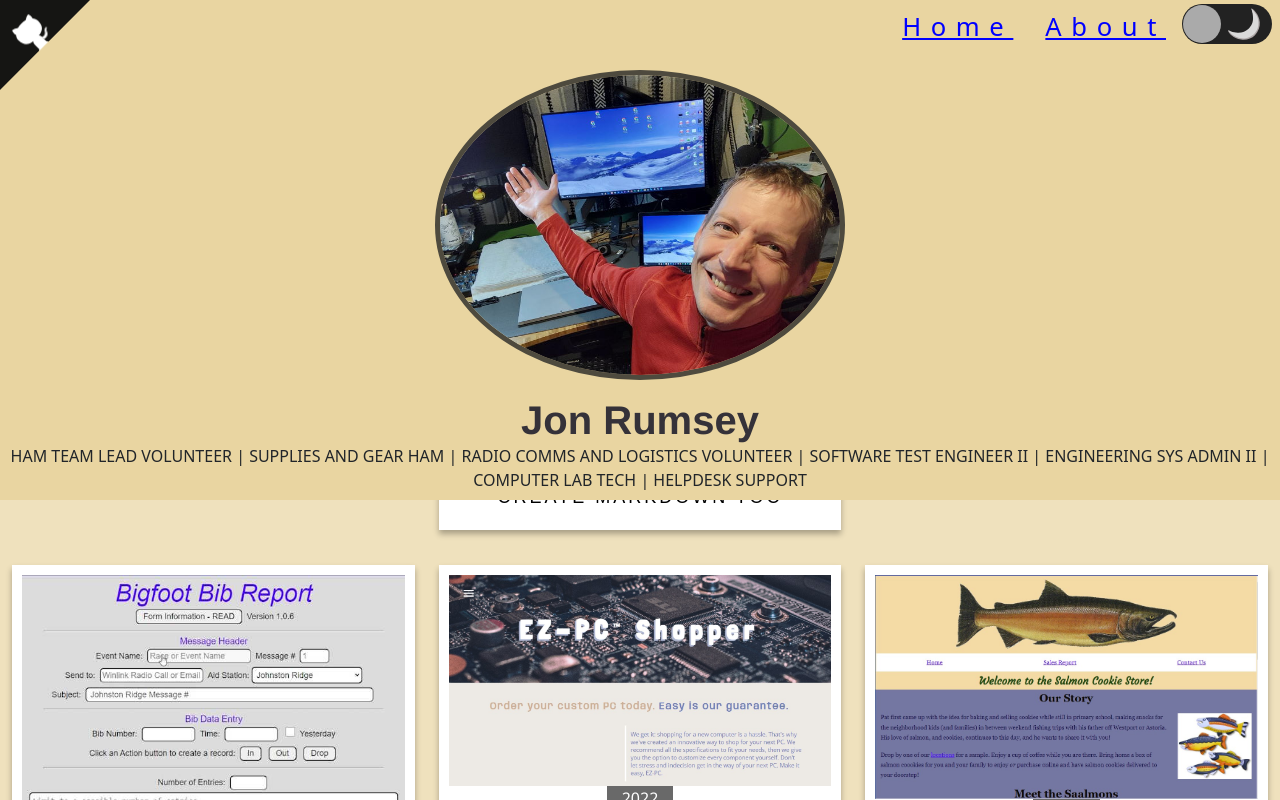
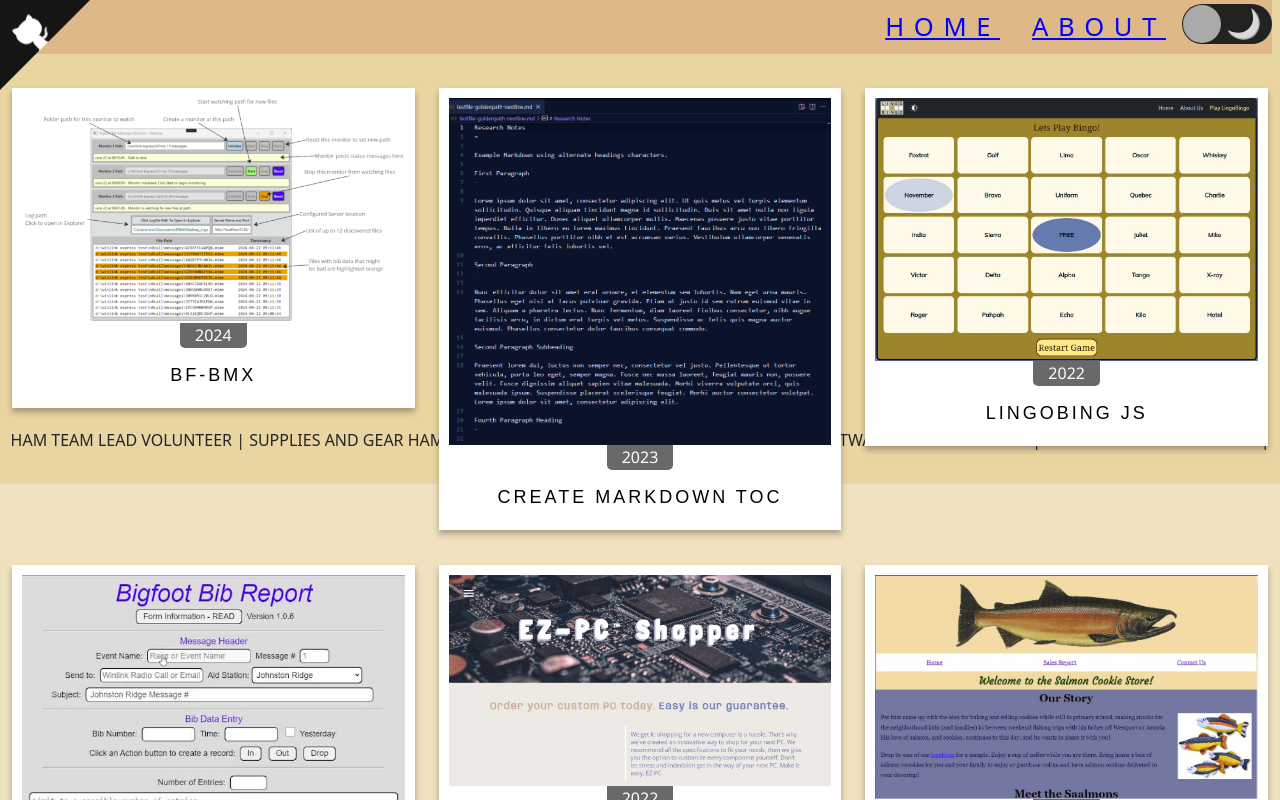
Before and after one commit to nojronatron/portfolio, a React (Vite) app: page / in a window 1280 px wide. Shown: the top 800 px of the page. Built offline with nearby package versions, Linux system fonts and the light colour scheme.

Commit message:
Add colors, set nav static, set headline titles

```diff
--- a/src/App.scss
+++ b/src/App.scss
@@ -1,3 +1,4 @@
+@use '/src/scss/colors.scss';
 @use '/src/scss/themes/theme-dark.scss';
 @use '/src/scss/themes/theme-light.scss';
 
@@ -7,19 +8,19 @@ html {
 }
 
 .mouse-arrow-only {
+  margin-top: 42px;
   cursor: default;
 }
 
 .header-image {
-  width: 32vw;
+  width: 26vw;
   border-radius: 50%;
   border: 5px solid #4e4a3e;
   margin: 1rem;
 }
 
 article {
-  z-index: 999;
-  margin-top: 32vw;
+  z-index: 0;
 }
 
 header {
@@ -30,12 +31,14 @@ header {
   -o-background-size: cover;
   background-size: cover;
   width: 100%;
-  z-index: 1;
 
   .nav {
     font-size: 1.6rem;
-    text-transform: capitalize;
+    text-transform: uppercase;
     letter-spacing: 0.6rem;
+    height: 54px;
+    background-color: burlywood;
+    z-index: 900;
   }
 }
 
@@ -245,6 +248,18 @@ header h1 {
   }
 }
 
+.header-sub-titles {
+  color: var(--jrcolor-darkblue);
+  background-color: var(--jrcolor-lightgray);
+  font-size: 1rem;
+  text-transform: uppercase;
+  letter-spacing: 1px;
+  padding-left: 1rem;
+  padding-right: 1rem;
+  border: var(--jrcolor-darkblue) 2px dotted;
+  border-radius: 2rem;
+}
+
 #skills {
   background: #1f1f1f;
   padding-bottom: 4px;
```
